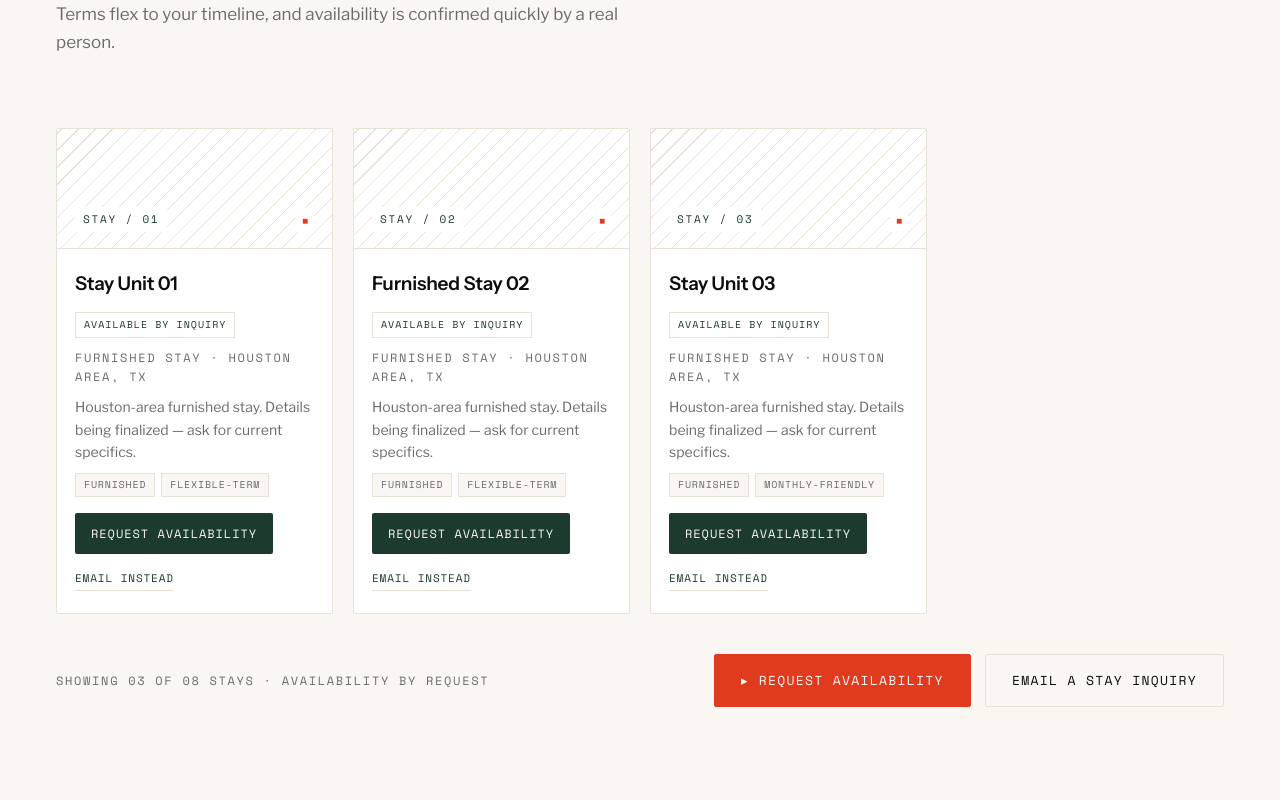
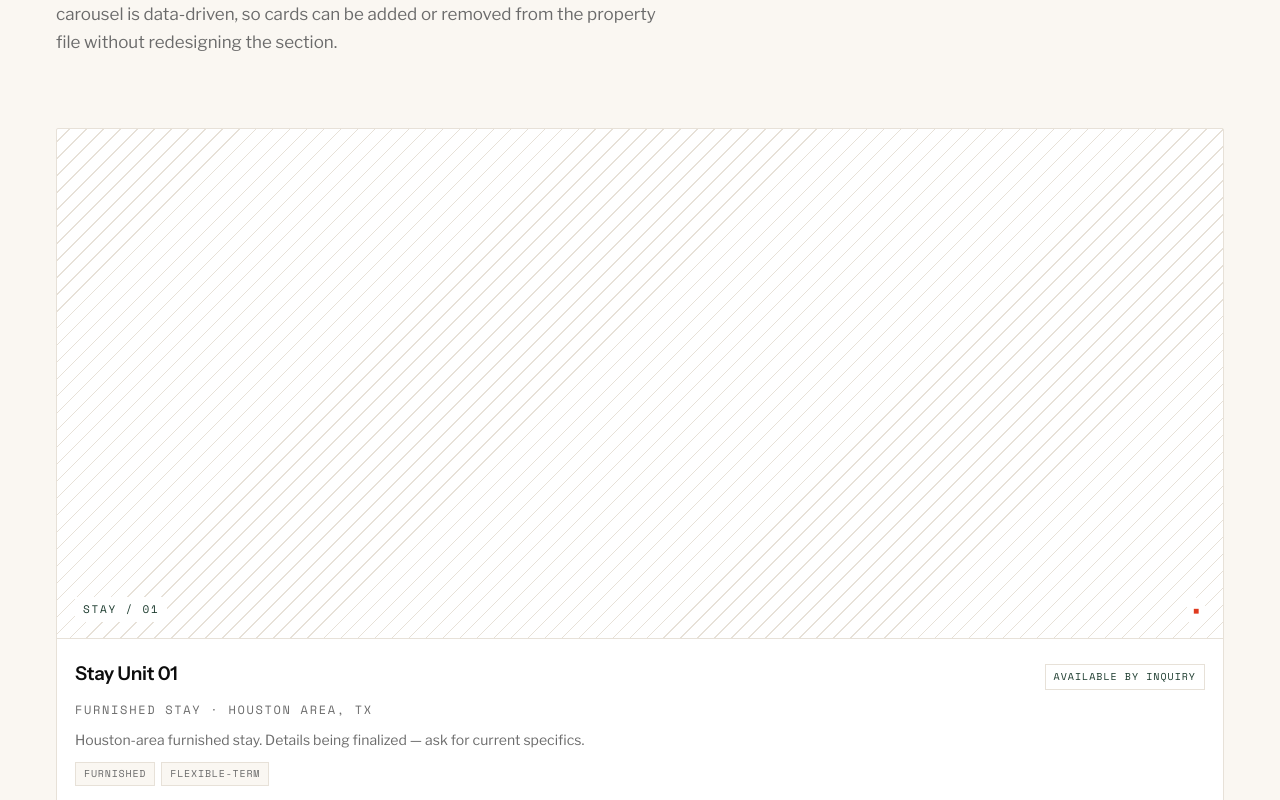
Before and after one commit to d8dles/jwillsoldit-hub, a React (Vite) app: page / in a window 1280 px wide. Shown: the part 3720-4520 px from the top of the page. Built offline with nearby package versions, Linux system fonts and the light colour scheme.

Commit message:
Turn furnished stays into carousel

```diff
--- a/src/sections/StaysSection.tsx
+++ b/src/sections/StaysSection.tsx
@@ -1,12 +1,12 @@
 import { SectionHeader } from '../components/SectionHeader';
 import { PropertyPreviewCard } from '../components/PropertyPreviewCard';
-import { FEATURED_STAYS, STAY_COUNT } from '../data/properties';
+import { PROPERTIES } from '../data/properties';
 import { SUBJECTS } from '../data/contact';
 import { smsLink, mailtoLink } from '../utils/links';
 import styles from './StaysSection.module.css';
 
 export function StaysSection() {
-  const visibleStays = FEATURED_STAYS.slice(0, 3);
+  const stays = PROPERTIES.filter((property) => property.category === 'stay' && property.publicVisible);
 
   return (
     <section id="stays" className="section section--hairline-top" aria-label="Furnished stays">
@@ -19,19 +19,20 @@
               Furnished stays, <em>run like hospitality.</em>
             </>
           }
-          lede="Short-term, corporate, and monthly furnished stays across the Houston area — professionally prepared and locally coordinated, not listed and forgotten. Terms flex to your timeline, and availability is confirmed quickly by a real person."
+          lede="Short-term, corporate, and monthly furnished stays across the Houston area — professionally prepared and locally coordinated, not listed and forgotten. This carousel is data-driven, so cards can be added or removed from the property file without redesigning the section."
         />
 
-        <div className={styles.grid}>
-          {visibleStays.map((property, i) => (
-            <PropertyPreviewCard key={property.id} property={property} index={i} />
+        <div className={styles.carousel} aria-label="Furnished stay cards">
+          {stays.map((property, i) => (
+            <div className={styles.slide} key={property.id}>
+              <PropertyPreviewCard property={property} index={i} />
+            </div>
           ))}
         </div>
 
         <div className={styles.footerRow}>
           <p className={`mono-label ${styles.indexNote}`}>
-            SHOWING {String(visibleStays.length).padStart(2, '0')} OF{' '}
-            {String(STAY_COUNT).padStart(2, '0')} STAYS · AVAILABILITY BY REQUEST
+            SHOWING {String(stays.length).padStart(2, '0')} STAYS · AVAILABILITY BY REQUEST
           </p>
           <div className={styles.ctas}>
             <a href={smsLink(`${SUBJECTS.stays} — dates and unit type?`)} className="btn btn--primary">
```
